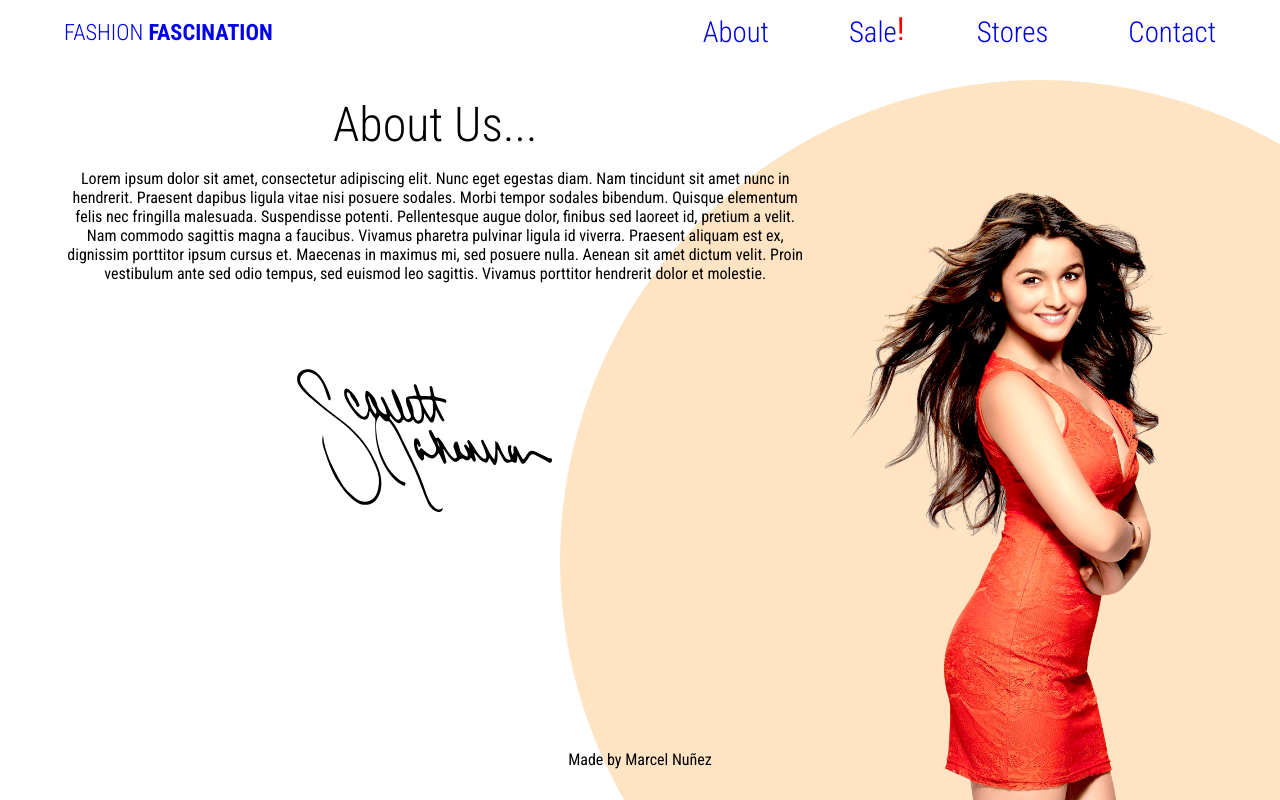
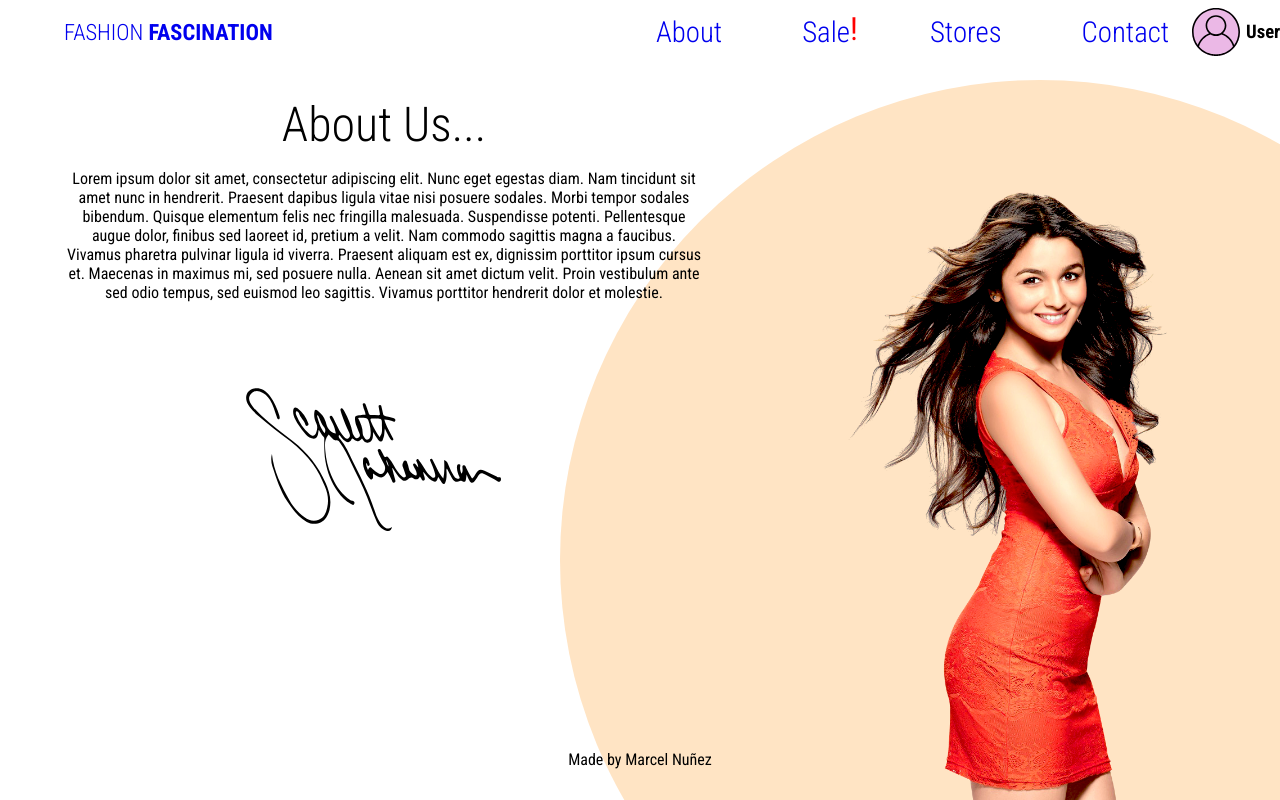
Before and after one commit to MarcelNDG/Fashion-2, a React (Create React App) app: page /about in a window 1280 px wide. Built offline with nearby package versions, Linux system fonts and the light colour scheme.

Commit message:
Profile application

```diff
--- a/src/App.css
+++ b/src/App.css
@@ -108,6 +108,19 @@ header button{
   padding: 0 0 0 0;
   width: 3rem;
   right: 0;
+}
+
+
+
+/* -- Account -- */
+
+.profileIcon{
+  display: none;
+
+}
+
+.accountContainer{
+  display: none;
 }
 
 /*-- Main --*/
@@ -458,6 +471,7 @@ footer{
     display: flex;
     list-style: none;
 
+
   }
 
 
@@ -468,6 +482,29 @@ footer{
   .navLink{
     font-size: 1.5rem;
   }
+
+  /* -- Account -- */
+
+  .accountContainer{
+    display: flex;
+    align-items: center;
+    margin-left: 1rem;
+    padding-left: 0.4rem;
+    /*border-left: solid 2px #777777;*/
+  }
+
+  .accountContainer h3{
+    margin: 0 0 0 0.4rem;
+  }
+
+  .profileIcon{
+    display: block;
+    width: 3rem;
+    height: 3rem;
+    background-color: rgb(235, 184, 230);
+    border-radius: 50%;
+  }
+
 
   /* -- Image -- */
   .image-container{
@@ -652,7 +689,7 @@ footer{
   /* ---- ABOUT PAGE ----*/
 
   .aboutContainer{
-    width: 58vw;
+    width: 50vw;
     align-self: flex-start;
   }
 
--- /dev/null
+++ b/src/components/Profiles.js
@@ -0,0 +1,15 @@
+import React from 'react'
+import { ReactComponent as UserIcon } from '../icon/user.svg'
+
+const Profiles = () => {
+    return (
+        <div className='accountContainer'>
+            <div className='profileIcon'>
+                <UserIcon />
+            </div>
+            <h3>User</h3>
+        </div>
+    )
+}
+
+export default Profiles
--- a/src/components/TopNav.js
+++ b/src/components/TopNav.js
@@ -1,9 +1,11 @@
 import { ReactComponent as Logo } from '../icon/hmbg-round.svg'
+
 import { Link } from 'react-router-dom'
 
 import React from 'react'
 import TopLogo from './TopLogo'
 import Exclamation from './Exclamation'
+import Profiles from './Profiles'
 
 
 
@@ -28,6 +30,7 @@ const TopNav = () => {
                         <Link to='/contact' className='navLink'>Contact</Link>
                     </li>
                 </ul>
+                    <Profiles />
 
                 <button>
                     <Logo className='hmbgIcon'/>
```
Also changed, not shown: src/icon/user.svg (added).
